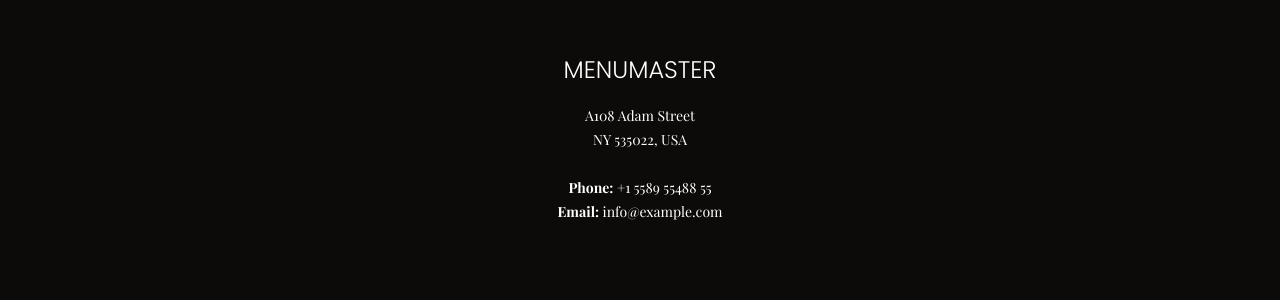
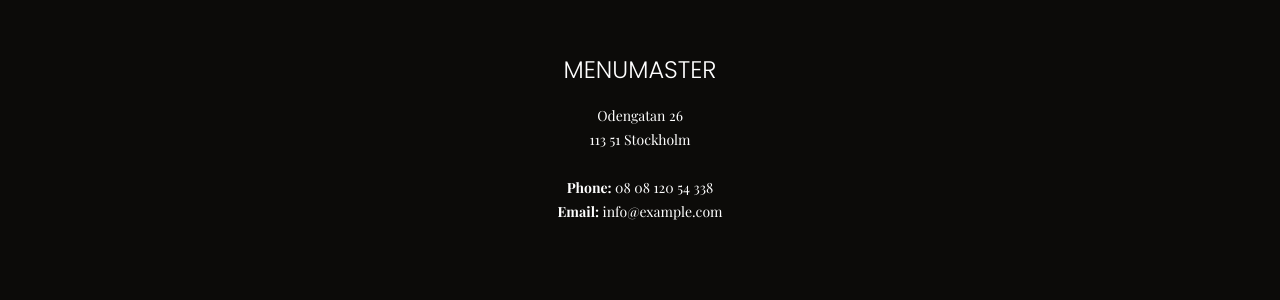
Before and after one commit to Meyaal/Dine, a Django app: page /accounts/signup/ in a window 1280 px wide. Shown: the part 653-953 px from the top of the page. Run offline with Django 3.2, Linux system fonts and the light colour scheme; some libraries are stand-ins or nearby versions; some web fonts are replaced.

Commit message:
change phone and email in base.html

```diff
--- a/templates/base.html
+++ b/templates/base.html
@@ -110,9 +110,9 @@
           <div class="footer-info text-center">
             <h3>MenuMaster</h3>
             <p>
-              A108 Adam Street <br>
-              NY 535022, USA<br><br>
-              <strong>Phone:</strong> +1 5589 55488 55<br>
+              Odengatan 26 <br>
+              113 51 Stockholm<br><br>
+              <strong>Phone:</strong> 08 08 120 54 338<br>
               <strong>Email:</strong> info@example.com<br>
             </p>
           </div>
```
